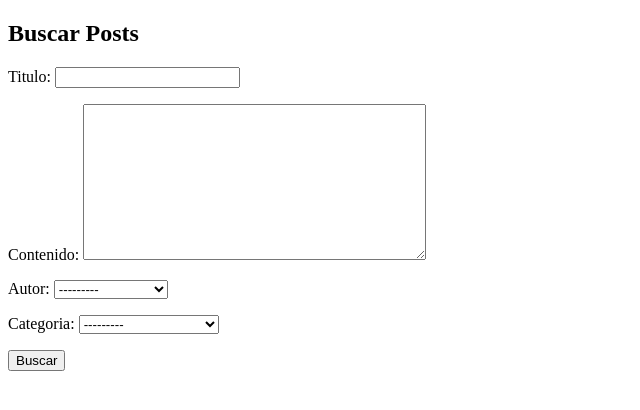
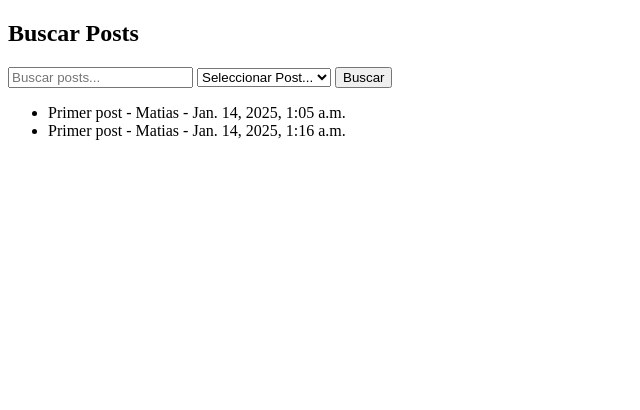
Before and after one commit to MatiasAbtt/TuPrimeraPagina-Abtt, a Django app: template TuPrimeraPagina/blog/templates/blog/buscar_posts.html in a window 1280 px wide. Shown: the part 98-508 px from the top of the page, without its empty margins (0-640 px from the left). Run offline with Django 5.2, Linux system fonts and the light colour scheme; the template is opened without the code that fills it: values that come from a table or form of the project are taken from there, others are empty; data comes from the database, SQL or seed files in the repository; both versions use the stored data as it was after the commit.

Commit message:
Modificacion de pagina de busqueda

```diff
--- a/TuPrimeraPagina/blog/models.py
+++ b/TuPrimeraPagina/blog/models.py
@@ -1,15 +1,24 @@
 from django.db import models
 
 class Autor(models.Model):
-    nombre = models.CharField(max_length=20)
+    nombre = models.CharField(max_length=100)
     bio = models.TextField()
 
+    def __str__(self):
+        return self.nombre
+
 class Categoria(models.Model):
-    nombre = models.CharField(max_length=20)
+    nombre = models.CharField(max_length=100)
+
+    def __str__(self):
+        return self.nombre
 
 class Post(models.Model):
-    titulo = models.CharField(max_length=20)
+    titulo = models.CharField(max_length=200)
     contenido = models.TextField()
     autor = models.ForeignKey(Autor, on_delete=models.CASCADE)
     categoria = models.ForeignKey(Categoria, on_delete=models.CASCADE)
     fecha_publicacion = models.DateTimeField(auto_now_add=True)
+
+    def __str__(self):
+        return self.titulo
--- a/TuPrimeraPagina/blog/templates/blog/buscar_posts.html
+++ b/TuPrimeraPagina/blog/templates/blog/buscar_posts.html
@@ -4,9 +4,19 @@
 
 {% block content %}
     <h2>Buscar Posts</h2>
-    <form method="POST">
-        {% csrf_token %}
-        {{ form.as_p }}
+    <form method="GET" action="{% url 'buscar_posts' %}">
+        <input type="text" name="q" placeholder="Buscar posts...">
+        <select name="seleccion">
+            <option value="">Seleccionar Post...</option>
+            {% for post in posts %}
+                <option value="{{ post.id }}">{{ post.titulo }}</option>
+            {% endfor %}
+        </select>
         <button type="submit">Buscar</button>
     </form>
+    <ul>
+        {% for post in resultados %}
+            <li>{{ post.titulo }} - {{ post.autor.nombre }} - {{ post.fecha_publicacion }}</li>
+        {% endfor %}
+    </ul>
 {% endblock %}
--- a/TuPrimeraPagina/blog/urls.py
+++ b/TuPrimeraPagina/blog/urls.py
@@ -2,7 +2,7 @@
 from . import views
 
 urlpatterns = [
-    path('', views.home, name='home'),  # Añadir esta línea
+    path('home/', views.home, name='home'),  # Añadir esta línea
     path('crear_autor/', views.crear_autor, name='crear_autor'),
     path('crear_categoria/', views.crear_categoria, name='crear_categoria'),
     path('crear_post/', views.crear_post, name='crear_post'),
```
Also changed, not shown: TuPrimeraPagina/blog/views.py (+5 -2 lines), TuPrimeraPagina/db.sqlite3.
